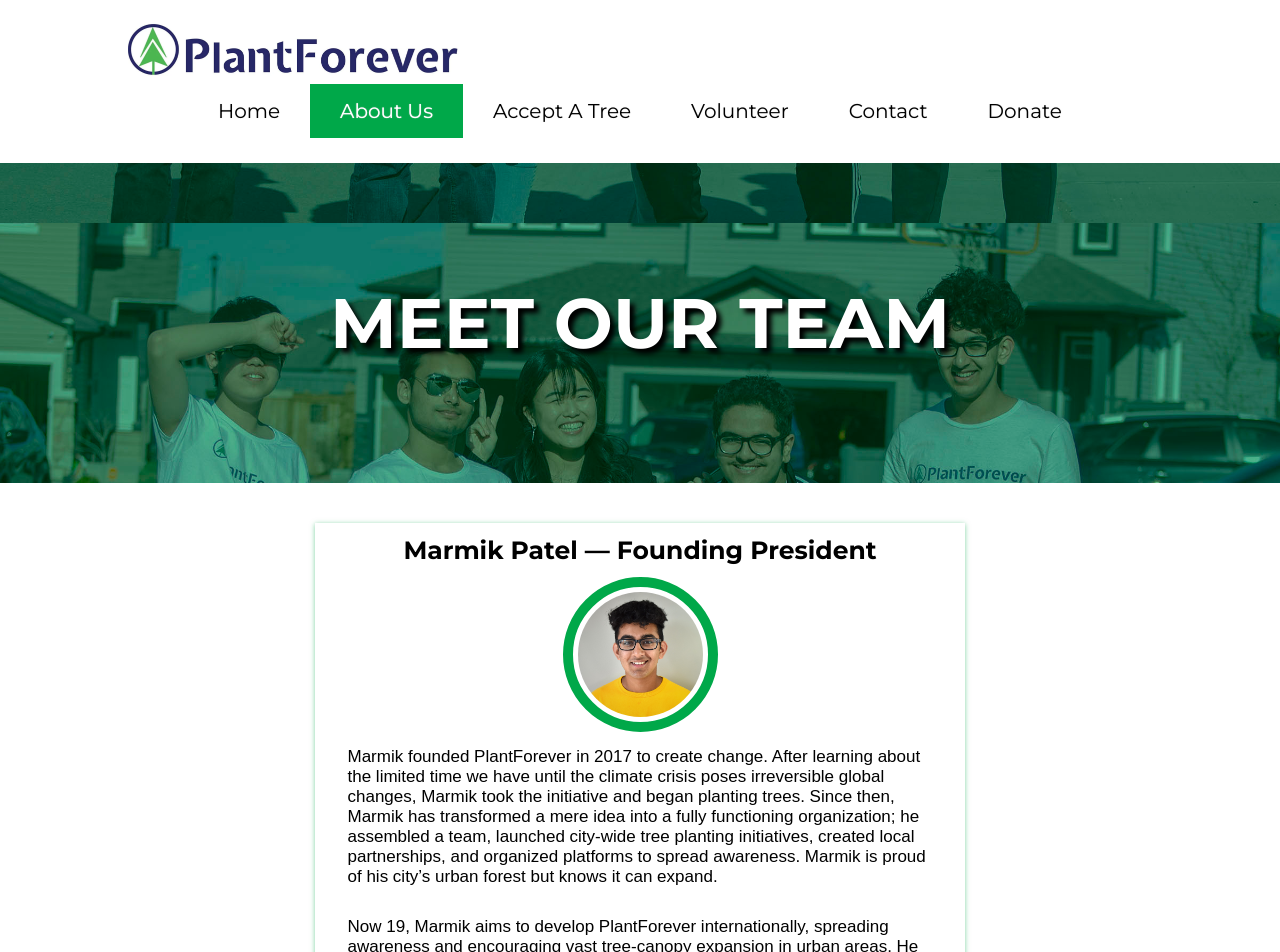
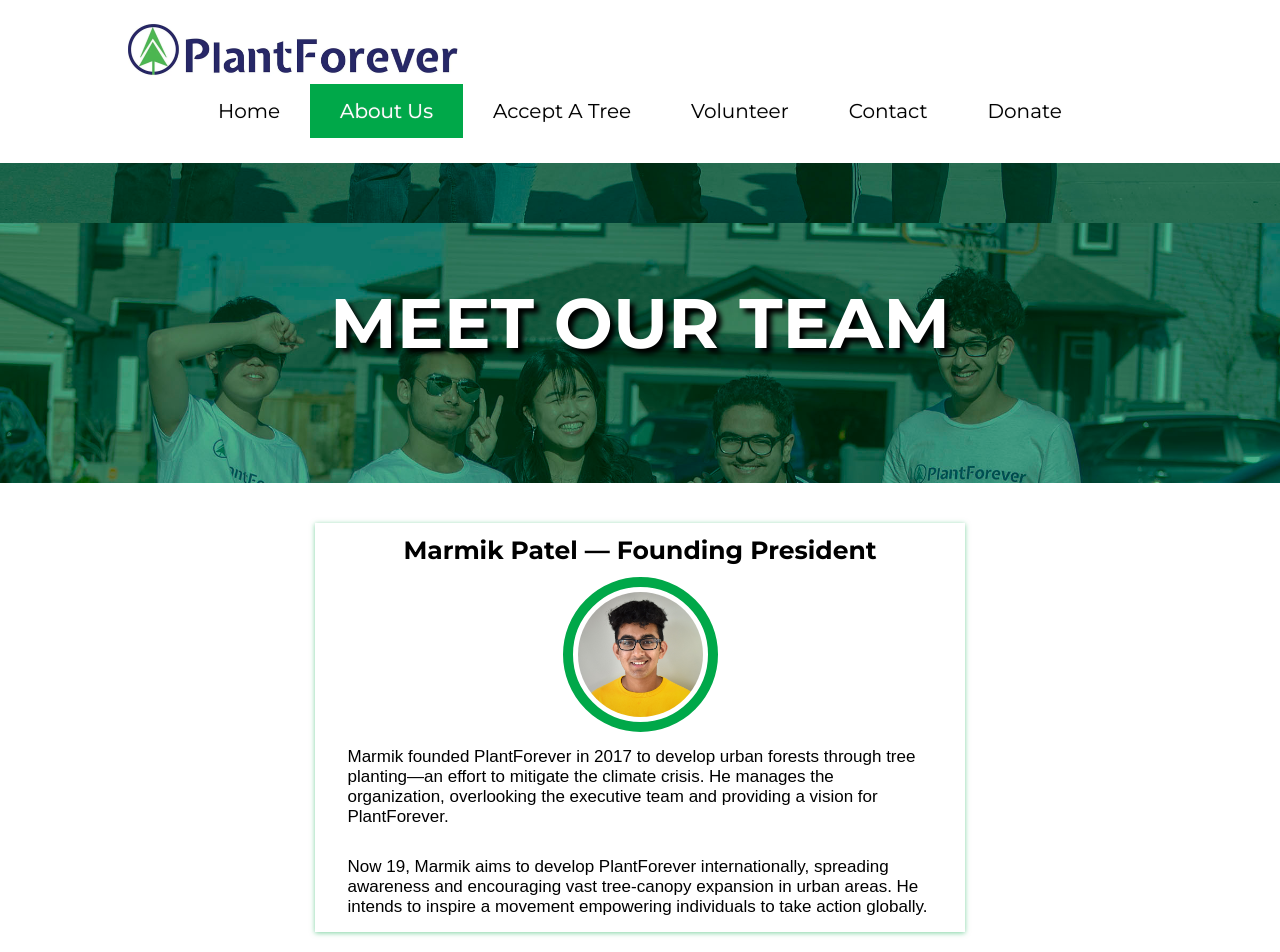
Before and after one commit to cocoliliace/PlantForever, a Vue app: page /meet-our-team in a window 1280 px wide. Shown: the top 952 px of the page. Built offline with nearby package versions, Linux system fonts and the light colour scheme.

Commit message:
update marmik's profile on team page

```diff
--- a/src/views/Team.vue
+++ b/src/views/Team.vue
@@ -36,7 +36,7 @@ export default {
           name: "Marmik Patel",
           title: "Founding President",
           photo: "marmik",
-          story: ["Marmik founded PlantForever in 2017 to create change. After learning about the limited time we have until the climate crisis poses irreversible global changes, Marmik took the initiative and began planting trees. Since then, Marmik has transformed a mere idea into a fully functioning organization; he assembled a team, launched city-wide tree planting initiatives, created local partnerships, and organized platforms to spread awareness. Marmik is proud of his city’s urban forest but knows it can expand.", "Now 19, Marmik aims to develop PlantForever internationally, spreading awareness and encouraging vast tree-canopy expansion in urban areas. He intends to inspire a movement empowering individuals to take action globally."]
+          story: ["Marmik founded PlantForever in 2017 to develop urban forests through tree planting—an effort to mitigate the climate crisis. He manages the organization, overlooking the executive team and providing a vision for PlantForever.", "Now 19, Marmik aims to develop PlantForever internationally, spreading awareness and encouraging vast tree-canopy expansion in urban areas. He intends to inspire a movement empowering individuals to take action globally."]
         },
         {
           name: "Nathaniel Perumal",
```
